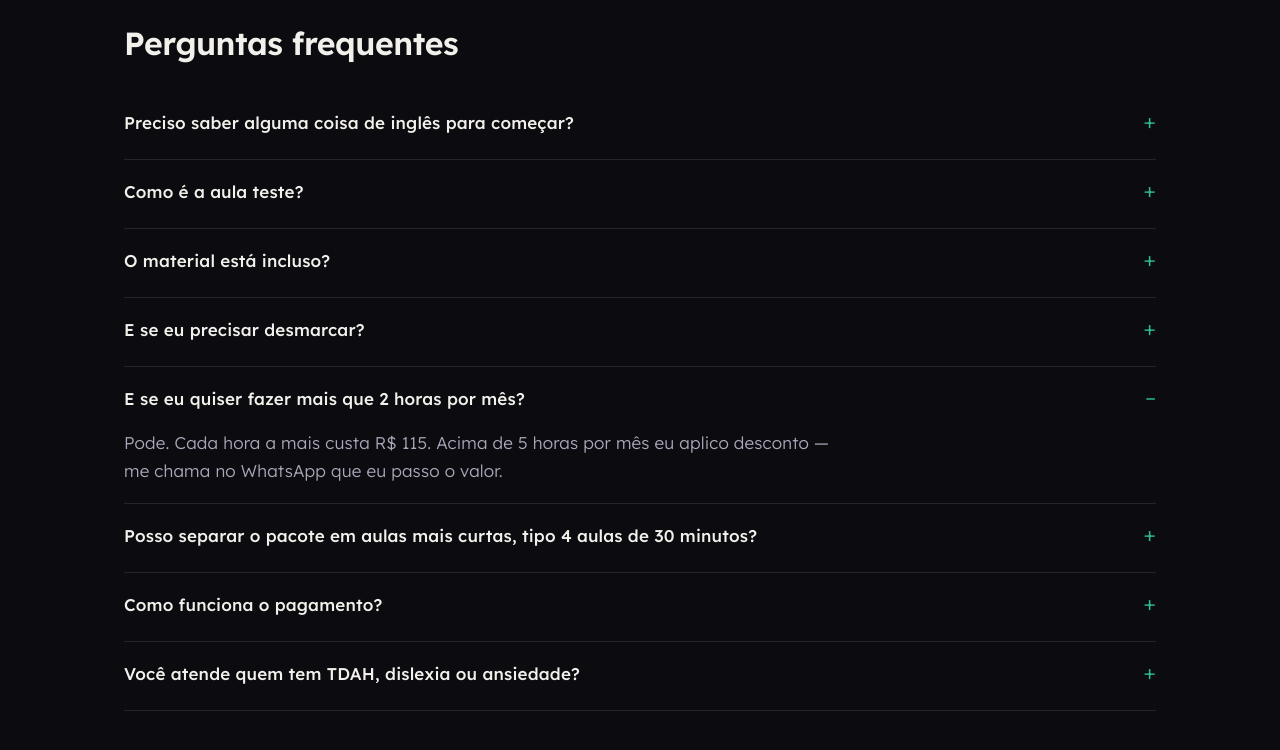
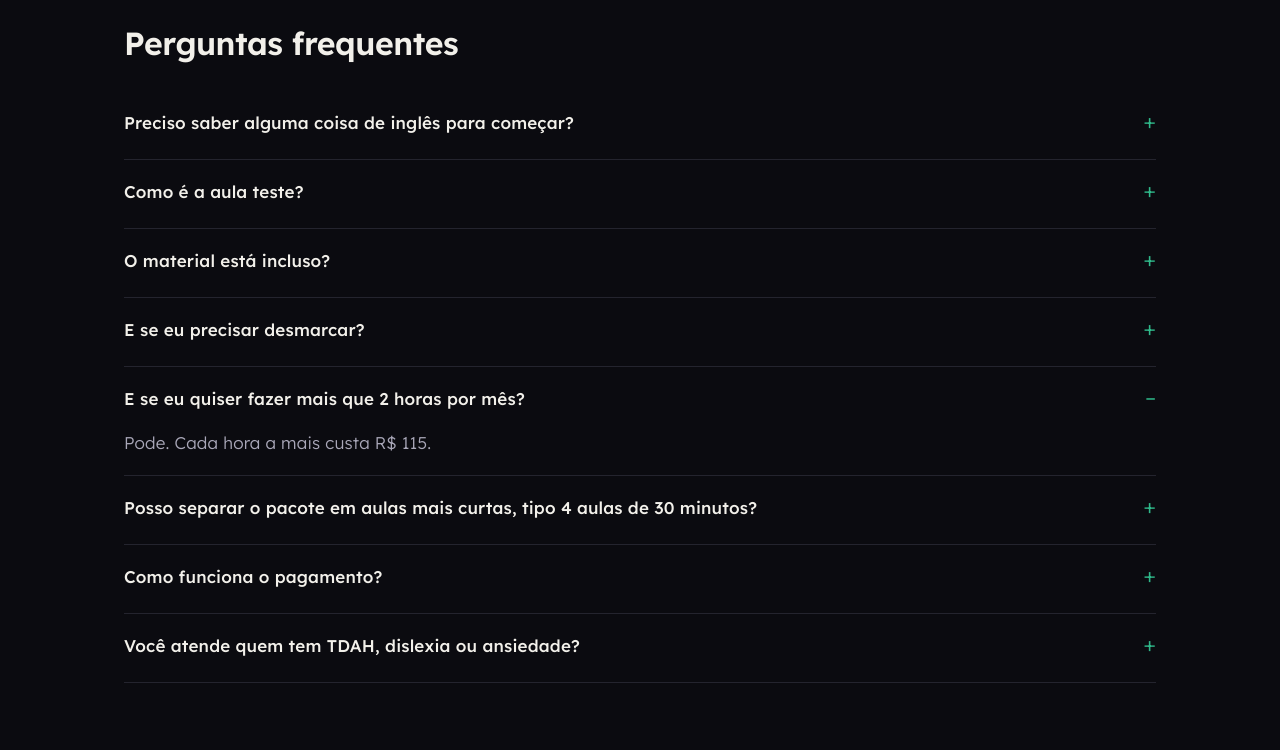
Before and after one commit to jaqueliran/prof-jaque, a plain HTML site: page index.html in a window 1280 px wide. Both pictures are taken after a click on the heading "E se eu quiser fazer mais que 2 horas por mês?". Shown: the part 4310-5060 px from the top of the page. Drawn offline with Linux system fonts and the light colour scheme.

Commit message:
fix: remove mencao a desconto

```diff
--- a/index.html
+++ b/index.html
@@ -400,7 +400,7 @@
       </details>
       <details>
         <summary>E se eu quiser fazer mais que 2 horas por mês?</summary>
-        <p>Pode. Cada hora a mais custa R$ 115. Acima de 5 horas por mês eu aplico desconto — me chama no WhatsApp que eu passo o valor.</p>
+        <p>Pode. Cada hora a mais custa R$ 115.</p>
       </details>
       <details>
         <summary>Posso separar o pacote em aulas mais curtas, tipo 4 aulas de 30 minutos?</summary>
```
